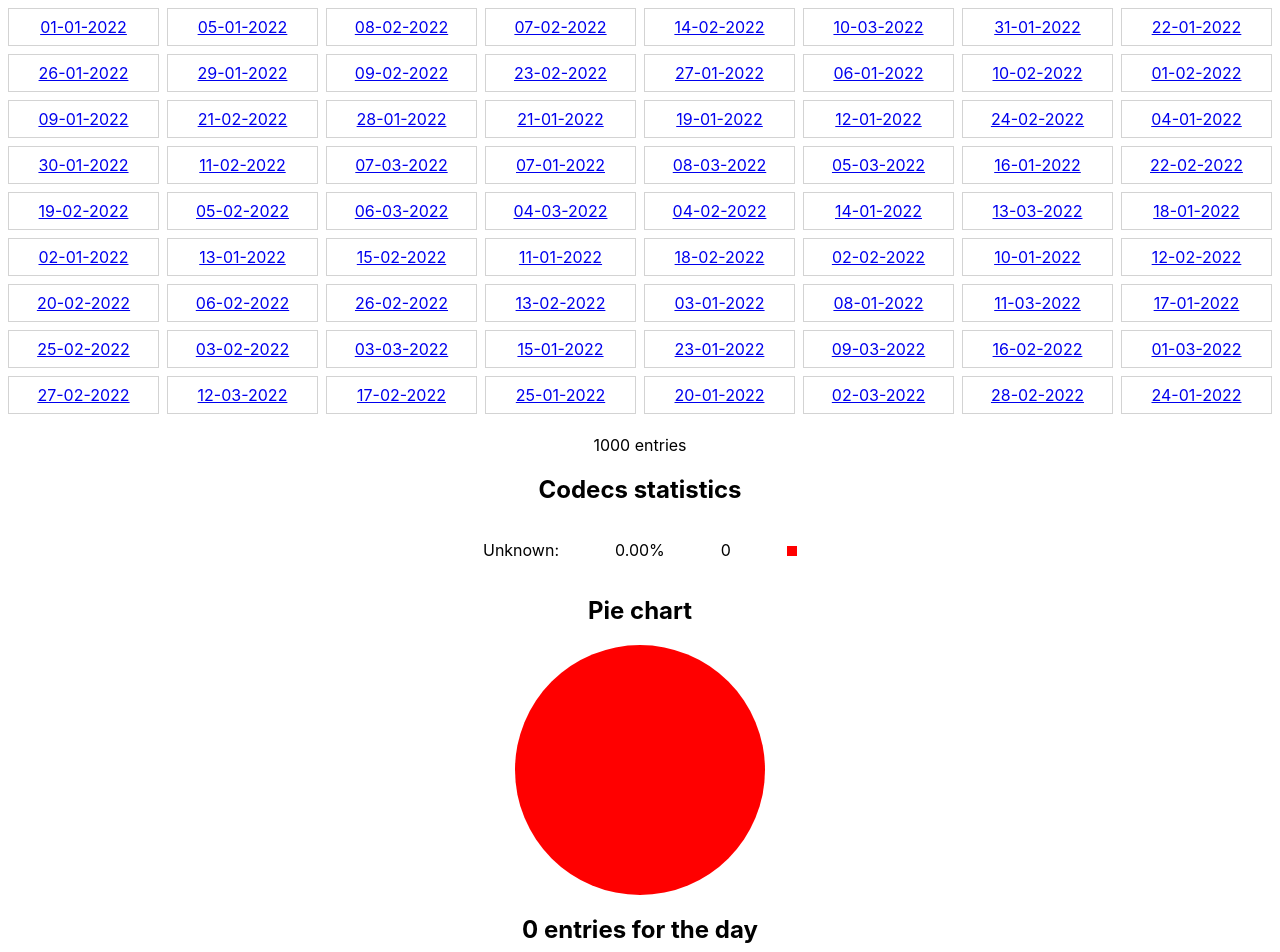
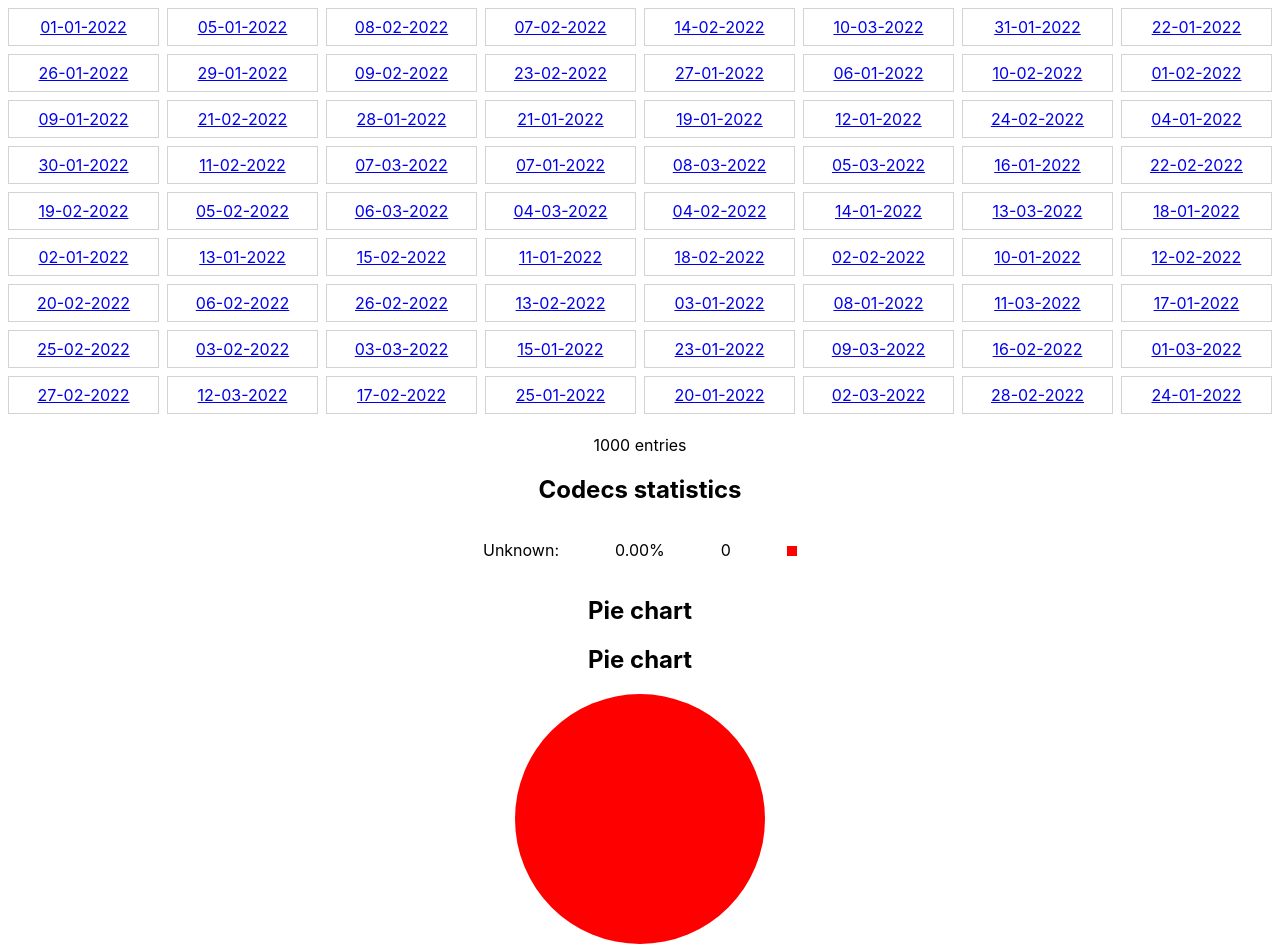
Before and after one commit to maurer2/fernsprecher-kodierer-dekodierer-schau, a React (Create React App) app in the folder app/: page /calls/01-01-2022 in a window 1280 px wide. Shown: the top 952 px of the page. Built offline with nearby package versions, Linux system fonts and the light colour scheme.

Commit message:
Extracted pie chart into separate component

```diff
--- a/app/src/features/calls/components/Call/Call.tsx
+++ b/app/src/features/calls/components/Call/Call.tsx
@@ -3,9 +3,12 @@ import { useParams } from 'react-router-dom';
 import useCallListGroupedByDate from '../../hooks/useCallListGroupedByDate';
 import useCallStatistics from '../../hooks/useCallStatistics/useCallStatistics';
 
+import PieChart from '../PieChart';
+
 import * as Types from './Call.types';
 
 const Call: VFC<Readonly<Types.CallProps>> = ({ calls }) => {
+  const colours = ['red', 'green', 'blue', 'yellow', 'orange', 'deeppink'];
   const { day = '' } = useParams();
   const dayFormatted = day.replaceAll('-', '/');
 
@@ -21,34 +24,6 @@ const Call: VFC<Readonly<Types.CallProps>> = ({ calls }) => {
 
   const [numberOfCodecs, codecsStatistics] = useCallStatistics(receiveCodecs);
 
-  const colours = ['red', 'green', 'blue', 'yellow', 'orange', 'deeppink'];
-  const gradientSections = codecsStatistics.reduce(
-    (total, current, index) => {
-      const colour = colours[index]; // todo wrap around
-      const endValue = total.startValue + current[1];
-
-      const section = `${colour} ${total.startValue.toFixed(5)}% ${endValue.toFixed(5)}%`;
-
-      const newTotal = {
-        startValue: total.startValue + current[1],
-        sections: total.sections.concat(section),
-      };
-
-      return newTotal;
-    },
-    {
-      startValue: 0,
-      sections: [] as string[],
-    }
-  );
-
-  const gradientsSectionsString = gradientSections.sections.join(', ');
-  const pieChartStyle = {
-    width: '250px',
-    height: '250px',
-    background: `conic-gradient(${gradientsSectionsString})`,
-    borderRadius: '50%',
-  };
 
   return (
     <div className="container">
@@ -77,7 +52,7 @@ const Call: VFC<Readonly<Types.CallProps>> = ({ calls }) => {
         ))}
       </dl>
       <h2>Pie chart</h2>
-      <div className="pie-chart" style={pieChartStyle} />
+      <PieChart numberOfCodecs={numberOfCodecs} codecStatistics={codecsStatistics} />
       <h2>{numberOfCodecs} entries for the day</h2>
       <code>
         {Boolean(entriesForDay) &&
--- /dev/null
+++ b/app/src/features/calls/components/PieChart/PieChart.tsx
@@ -0,0 +1,44 @@
+import React, { Fragment, VFC, useMemo } from 'react';
+
+import * as Types from './PieChart.types';
+
+const PieChart: VFC<Readonly<Types.PieChartProps>> = ({ numberOfCodecs, codecStatistics }) => {
+  const colours = ['red', 'green', 'blue', 'yellow', 'orange', 'deeppink'];
+
+  const gradientSections = codecStatistics.reduce(
+    (total, current, index) => {
+      const colour = colours[index]; // todo wrap around
+      const endValue = total.startValue + current[1];
+
+      const section = `${colour} ${total.startValue.toFixed(5)}% ${endValue.toFixed(5)}%`;
+
+      const newTotal = {
+        startValue: total.startValue + current[1],
+        sections: total.sections.concat(section),
+      };
+
+      return newTotal;
+    },
+    {
+      startValue: 0,
+      sections: [] as string[],
+    }
+  );
+
+  const gradientsSectionsString = gradientSections.sections.join(', ');
+  const pieChartStyle = {
+    width: '250px',
+    height: '250px',
+    background: `conic-gradient(${gradientsSectionsString})`,
+    borderRadius: '50%',
+  };
+
+  return (
+    <div className="container">
+      <h2>Pie chart</h2>
+      <div className="pie-chart" style={pieChartStyle} />
+    </div>
+  );
+};
+
+export default PieChart;
--- /dev/null
+++ b/app/src/features/calls/components/PieChart/PieChart.types.ts
@@ -0,0 +1,6 @@
+import type { CodecsStatistics } from '../../hooks/useCallStatistics/useCallStatistics.types';
+
+export type PieChartProps = {
+  numberOfCodecs: number,
+  codecStatistics: CodecsStatistics;
+};
--- /dev/null
+++ b/app/src/features/calls/components/PieChart/index.ts
@@ -0,0 +1 @@
+export {default} from './PieChart'
```
